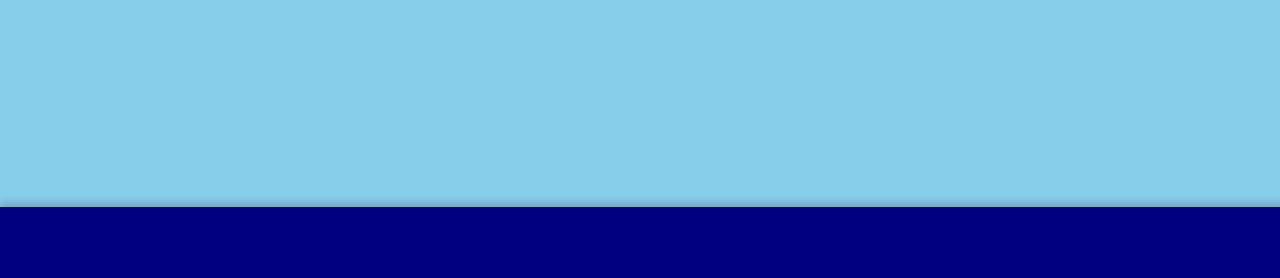
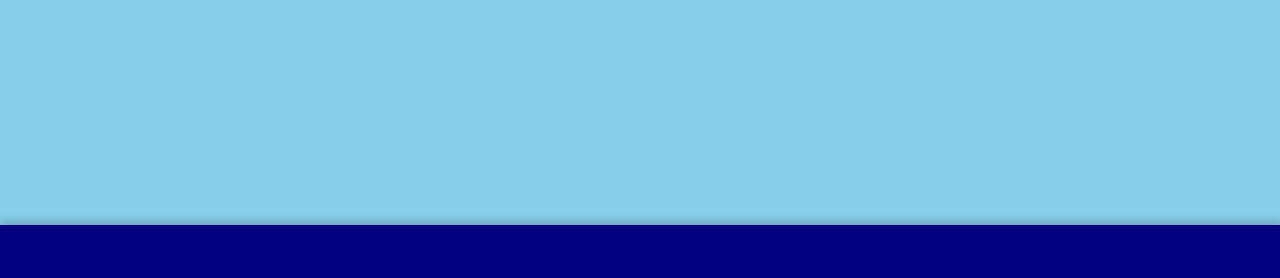
Before and after one commit to johcodes19/APSpage, a Django app: page /speakers/payment/5/ in a window 1280 px wide. Shown: the part 522-800 px from the top of the page. Run offline with Django 5.2, Linux system fonts and the light colour scheme; data comes from the database, SQL or seed files in the repository; both versions use the stored data as it was after the commit.

Commit message:
many changes happened, with styling, payment, login and many.

```diff
--- a/alphaprodigyspeakers/static/styles.css
+++ b/alphaprodigyspeakers/static/styles.css
@@ -20,6 +20,7 @@
     padding: 0;
     margin: 0;
     text-align: center;
+    color: #e9ecef;
 }
 
 nav ul li {
@@ -153,7 +154,7 @@
     position: fixed;
     bottom: 0;
     width: 100%;
-    padding: 10px;
+    padding: 1px;
     box-shadow: 0 -4px 8px rgba(0, 0, 0, 0.2);
 }
 
```
Also changed, not shown: alphaprodigyspeakers/db.sqlite3.
